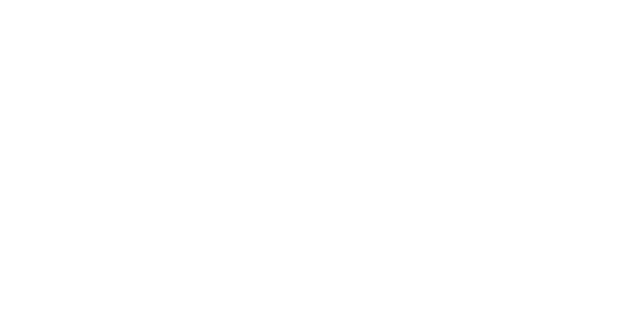
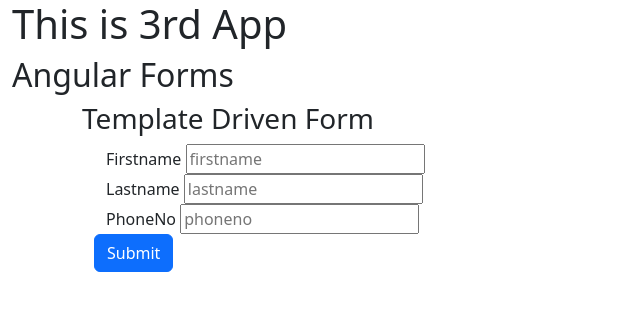
Before and after one commit to mananhiteshkataria/third-app, an Angular app: page / in a window 1280 px wide. Shown: the top 310 px of the page, without its empty margins (0-640 px from the left). Built offline with nearby package versions, Linux system fonts and the light colour scheme.

Commit message:
added a template form
made template form

```diff
--- a/src/app/app.component.html
+++ b/src/app/app.component.html
@@ -1,2 +1,27 @@
 <div class="container-fluid">
+  <h1>This is 3rd App</h1>
+  <h2>Angular Forms</h2>
+  <!--Two Types of Forms
+    - Template Driven Form (Simple Requirement)
+          -Easy to make and uses two way databinding to pass data from view to component and vice versa.
+    - Model Driven Form (Widely Used)
+          -Uses some inbuilt objects to pass data from view to component & vice versa without using two way databinding
+
+    Note : we need to add Forms Module for Two Way databinding.
+    Similarly we need to add ReactiveFormsModule for Model Driven Form
+    Form, both the modules added on AppModule imports
+
+    Template Driven Form
+
+    It uses ngForm & ngModel directives of FormsModule to handle the form data
+
+    Steps:
+    Add FormsModule to the AppModule
+    Generate a component
+      a Create properties & functions that you need to access html
+      b use ngform to create an object that stores form data
+      c use ngModel that inititalizes the ngForm object
+  -->
+
 </div>
+<app-tdfdemo></app-tdfdemo>
--- a/src/app/app.component.ts
+++ b/src/app/app.component.ts
@@ -1,4 +1,5 @@
 import { Component } from '@angular/core';
+import { ValueFromArray } from 'rxjs';
 
 @Component({
   selector: 'app-root',
@@ -7,4 +8,5 @@
 })
 export class AppComponent {
   title = 'third-app';
+
 }
--- /dev/null
+++ b/src/app/tdfdemo/tdfdemo.component.html
@@ -0,0 +1,31 @@
+<div class="container">
+    <h3>
+        Template Driven Form
+    </h3>
+        <form #user="ngForm" (ngSubmit)="handleSubmit(user.value)">
+            <div class="container-fluid">
+            <div class="container">
+                <label>
+                    Firstname
+                    <input type ="text" name="first" placeholder="firstname"
+                    [(ngModel)]="first">
+                </label>
+            </div>
+                <div class="container">
+                    <label>
+                        Lastname
+                        <input type="text" name="last" placeholder="lastname"
+                        [(ngModel)]="last">
+                        </label>
+                </div>
+                    <div class="container">
+                        <label>
+                            PhoneNo
+                            <input type="text" name="phone" placeholder="phoneno"
+                            [(ngModel)]="phone">
+                        </label>
+                    </div>
+                <input type="submit" class="btn btn-primary">
+            </div>
+        </form>
+</div>
--- /dev/null
+++ b/src/app/tdfdemo/tdfdemo.component.ts
@@ -0,0 +1,21 @@
+import { Component } from '@angular/core';
+
+@Component({
+  selector: 'app-tdfdemo',
+  templateUrl: './tdfdemo.component.html',
+  styleUrls: ['./tdfdemo.component.css']
+})
+export class TdfdemoComponent {
+  first: string='';
+  last: string='';
+  phone : number | string ='';
+
+  handleSubmit(user: any)
+  {
+    alert('Form is submitted');
+    console.log(user);
+    //in real time we need to pass this object
+    // to the backend
+  }
+
+}
```
Also changed, not shown: src/app/app.module.ts (+8 -2 lines), src/app/tdfdemo/tdfdemo.component.css (added), 1 other file (tests, documents, lock files or other folders).
